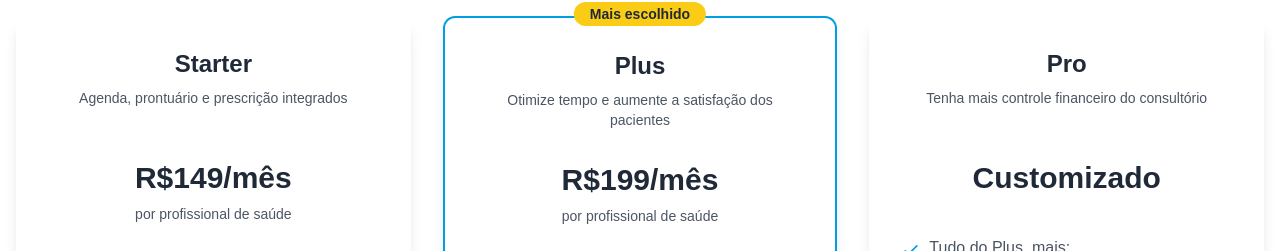
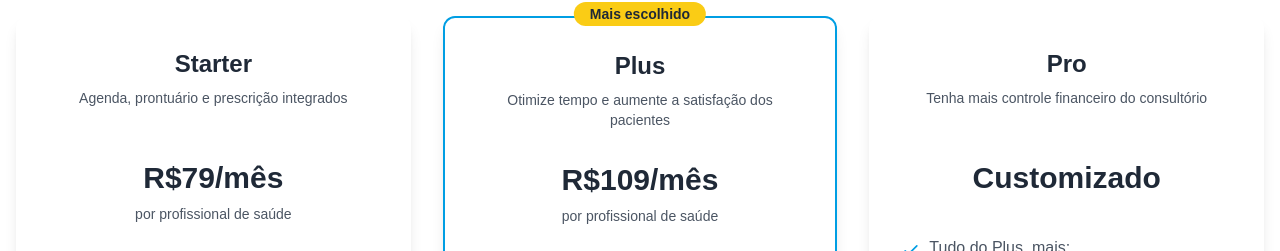
Before and after one commit to Live-plus-dev/LP-LivePlus, a Next.js app: page / in a window 1280 px wide. Shown: the part 2769-3020 px from the top of the page. Built offline with nearby package versions, Linux system fonts and the light colour scheme.

Commit message:
pricing cards

```diff
--- a/app/page.js
+++ b/app/page.js
@@ -76,7 +76,7 @@ const LifePlusLanding = () => {
       <PricingCard
         title="Starter"
         subtitle="Agenda, prontuário e prescrição integrados"
-        price="R$149/mês"
+        price="R$79/mês"
         period="por profissional de saúde"
         features={[
           "Contas a Receber",
@@ -91,7 +91,7 @@ const LifePlusLanding = () => {
       <PricingCard
         title="Plus"
         subtitle="Otimize tempo e aumente a satisfação dos pacientes"
-        price="R$199/mês"
+        price="R$109/mês"
         period="por profissional de saúde"
         features={[
           "Tudo do Starter, mais:",
```
